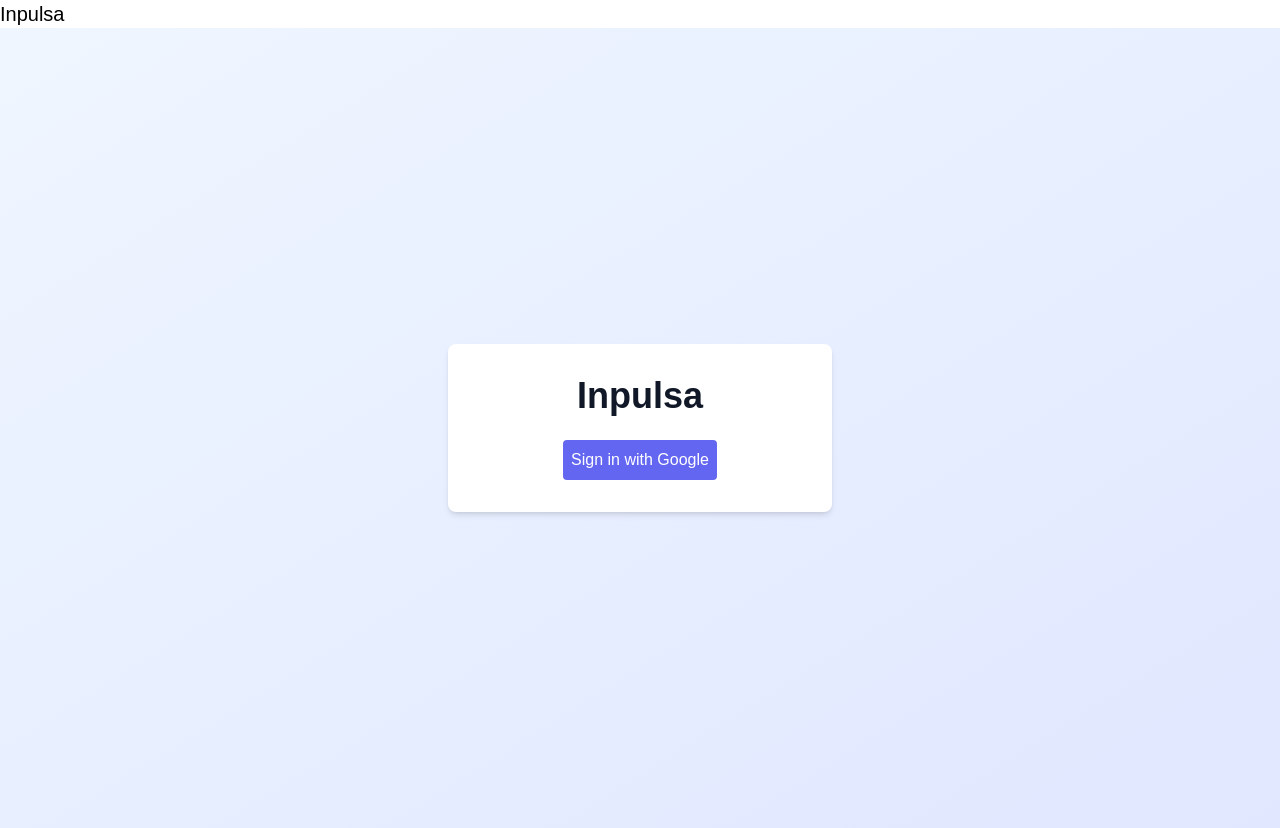
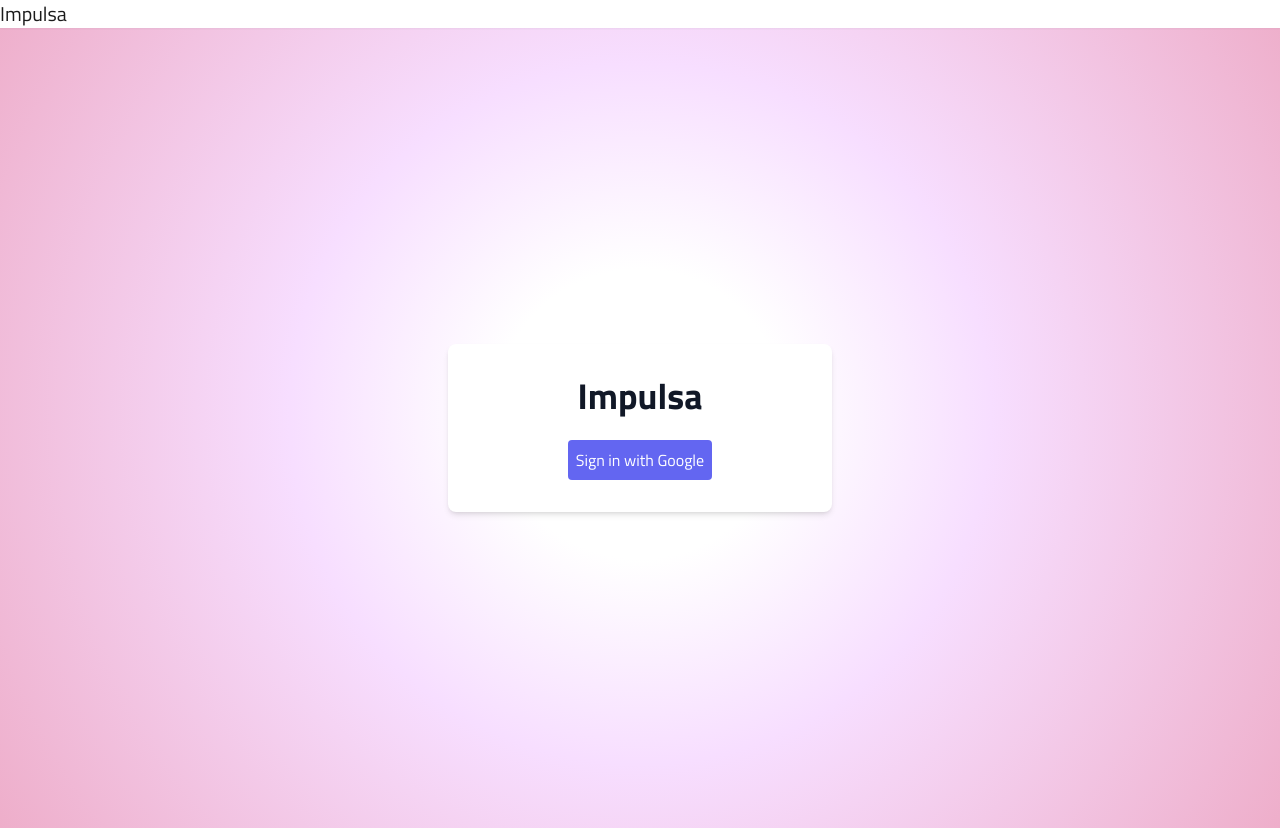
Before and after one commit to picfire/HackASU, a Next.js app: page / in a window 1280 px wide. Built offline with nearby package versions, Linux system fonts and the light colour scheme; no server answers.

Commit message:
feat: new fonts added

```diff
--- a/src/app/country-selection/page.tsx
+++ b/src/app/country-selection/page.tsx
@@ -28,7 +28,7 @@ export default function CountrySelection() {
   ];
 
   return (
-    <div className="min-h-screen flex flex-col items-center justify-center bg-gradient-to-br from-green-50 to-teal-100 p-8">
+    <div className="min-h-screen flex flex-col items-center justify-center">
       <main className="bg-white rounded-lg shadow-md p-8 w-96 text-center flex flex-col gap-6">
         <h1 className="text-2xl font-bold mb-4">Welcome {user?.firstName}!</h1>
         <p className="mb-6">Select the country you want to study/work in:</p>
--- a/src/app/globals.css
+++ b/src/app/globals.css
@@ -3,11 +3,15 @@
 @tailwind utilities;
 
 body {
-  font-family: Arial, Helvetica, sans-serif;
+  /* font-family: Arial, Helvetica, sans-serif; */
+
+  background: #ffffff;
+  background: radial-gradient(circle, rgba(255, 255, 255, 1) 19%, rgba(247, 222, 255, 1) 46%, rgba(238, 174, 202, 1) 100%);
+  color: rgb(27, 27, 27);
 }
 
 @layer utilities {
   .text-balance {
     text-wrap: balance;
-  }
 }
+}
--- a/src/app/layout.tsx
+++ b/src/app/layout.tsx
@@ -1,10 +1,16 @@
 // src/app/layout.tsx
+import { Titillium_Web } from "next/font/google";
 import { ClerkProvider } from "@clerk/nextjs";
 import "./globals.css";
 import type { Metadata } from "next";
 
+const titillium = Titillium_Web({
+  weight: ["400", "700"],
+  subsets: ["latin"],
+})
+
 export const metadata: Metadata = {
-  title: "Inpulsa",
+  title: "Impulsa",
 };
 
 export default function RootLayout({
@@ -14,10 +20,10 @@ export default function RootLayout({
 }) {
   return (
     <ClerkProvider>
-      <html lang="en" suppressHydrationWarning>
+      <html lang="en" className={titillium.className} suppressHydrationWarning>
         {/* Navigation Bar */}
         <div className="navbar bg-white shadow-sm">
-          <a className="btn btn-ghost text-xl">Inpulsa</a>
+          <a className="btn btn-ghost text-xl">Impulsa</a>
         </div>
 
         {/* Page Layout */}
--- a/src/app/page.tsx
+++ b/src/app/page.tsx
@@ -6,9 +6,9 @@ export default function HomePage() {
   const { isSignedIn, user } = useUser();
 
   return (
-    <div className="min-h-screen flex items-center justify-center bg-gradient-to-br from-blue-50 to-indigo-100">
+    <div className="min-h-screen flex items-center justify-center">
       <main className="text-center p-8 bg-white rounded-lg shadow-md w-96">
-        <h1 className="text-4xl font-bold text-gray-900 mb-6">Inpulsa</h1>
+        <h1 className="text-4xl font-bold text-gray-900 mb-6">Impulsa</h1>
 
         {isSignedIn ? (
           <div className="flex flex-col gap-4">
```
